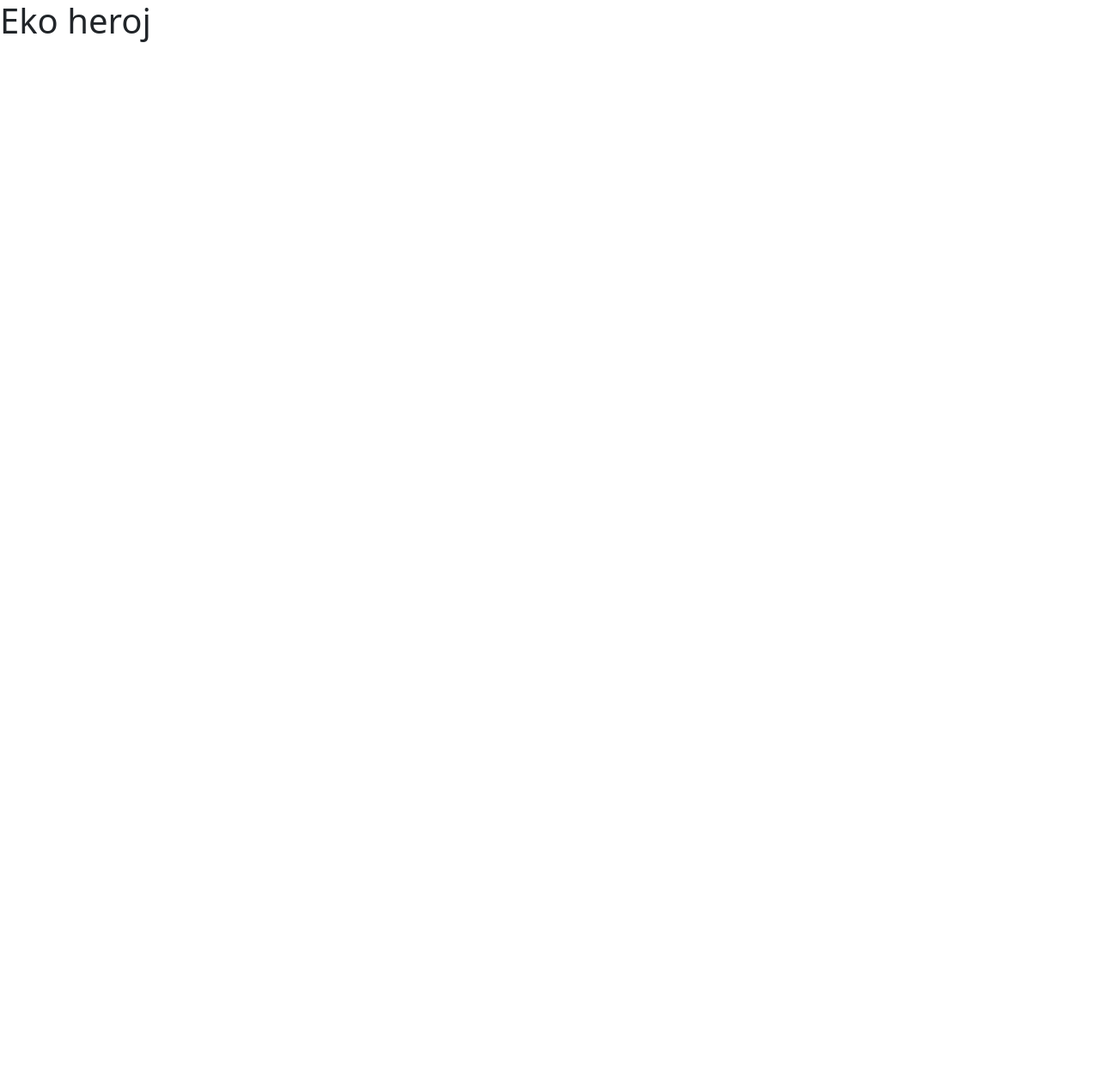
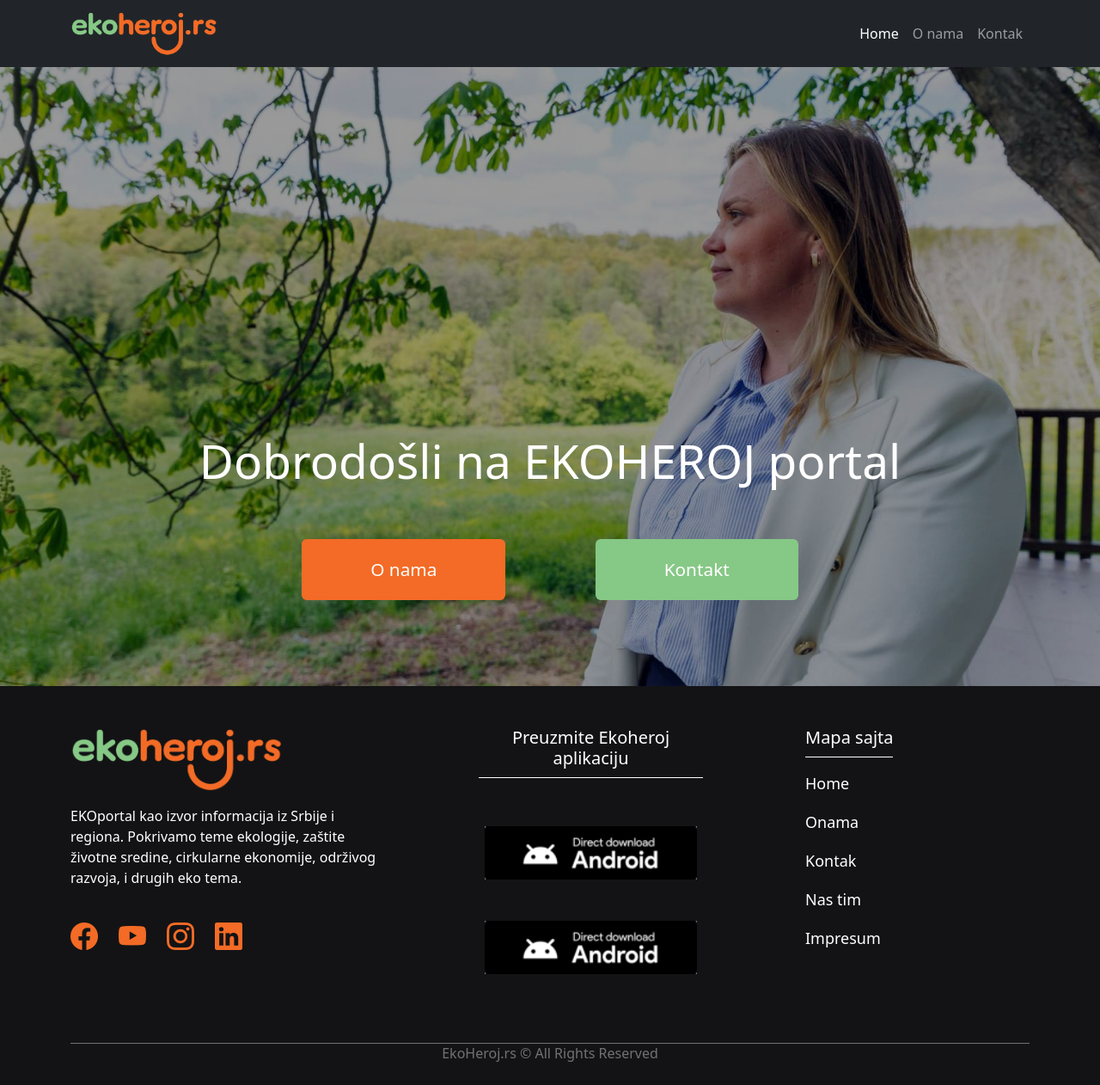
Before and after one commit to VesnaE/primer1, a PHP site: page / in a window 1280 px wide. Before the commit the page is almost empty. Shown: the whole page at 86% size. Before the commit the page ends 49 px from the top, so only its background shows below. Run offline with PHP 8.4, Linux system fonts and the light colour scheme.

Commit message:
header i footer

```diff
--- /dev/null
+++ b/footer.php
@@ -0,0 +1,47 @@
+<!-- footer -->
+<footer class="py-5">
+  <div class="container">
+    <div class="row justify-content-between">
+      <div class="col-md-4">
+        <a href="index.php"><img src="img/logo.png" alt="logo"></a>
+        <p class="py-3">EKOportal kao izvor informacija iz Srbije i regiona. Pokrivamo teme ekologije, zaštite životne sredine,
+          cirkularne ekonomije, održivog razvoja, i drugih eko tema.</p>
+          <ul class="list-unstyled d-flex">
+            <li class="me-4"><a href=""><i class="bi bi-facebook"></i></a></li>
+            <li class="me-4"><a href=""><i class="bi bi-youtube"></i></a></li>
+            <li class="me-4"><a href=""><i class="bi bi-instagram"></i></a></li>
+            <li class="me-4"><a href=""><i class="bi bi-linkedin"></i></a></li>
+          </ul>
+      </div>
+      <div class="col-md-3 text-center">
+        <h4>Preuzmite Ekoheroj aplikaciju</h4>
+        <a href=""><img class="mt-5" src="img/android.png" alt=""></a>
+        <a href=""><img class="mt-5" src="img/android.png" alt=""></a>
+      </div>
+      <div class="col-md-3">
+      <h4>Mapa sajta</h4>
+      <ul class="list-unstyled">
+        <li><a href="">Home</a></li>
+        <li><a href="">Onama</a></li>
+        <li><a href="">Kontak</a></li>
+        <li><a href="">Nas tim</a></li>
+        <li><a href="">Impresum</a></li>
+      </ul>
+      </div>
+    </div>
+    <div class="line">
+      <p class="text-center mt-3">EkoHeroj.rs © All Rights Reserved</p>
+    </div>
+  </div>
+</footer>
+
+
+
+
+
+
+<script src="https://cdn.jsdelivr.net/npm/bootstrap@5.3.5/dist/js/bootstrap.bundle.min.js"
+  integrity="sha384-k6d4wzSIapyDyv1kpU366/PK5hCdSbCRGRCMv+eplOQJWyd1fbcAu9OCUj5zNLiq" crossorigin="anonymous"></script>
+</body>
+
+</html>
--- /dev/null
+++ b/header.php
@@ -0,0 +1,38 @@
+<!doctype html>
+<html lang="en">
+
+<head>
+  <meta charset="utf-8">
+  <meta name="viewport" content="width=device-width, initial-scale=1">
+  <title>Eko heroj</title>
+  <link href="https://cdn.jsdelivr.net/npm/bootstrap@5.3.5/dist/css/bootstrap.min.css" rel="stylesheet"
+    integrity="sha384-SgOJa3DmI69IUzQ2PVdRZhwQ+dy64/BUtbMJw1MZ8t5HZApcHrRKUc4W0kG879m7" crossorigin="anonymous">
+  <link rel="stylesheet" href="https://cdn.jsdelivr.net/npm/bootstrap-icons@1.11.3/font/bootstrap-icons.min.css">
+  <link rel="stylesheet" href="style.css">
+
+</head>
+
+<body>
+  <!-- navigacija -->
+  <nav class="navbar navbar-expand-lg bg-dark navbar-dark">
+    <div class="container">
+      <a class="navbar-brand" href="#"><img src="img/logo.png" alt=""></a>
+      <button class="navbar-toggler" type="button" data-bs-toggle="collapse" data-bs-target="#navbarNav"
+        aria-controls="navbarNav" aria-expanded="false" aria-label="Toggle navigation">
+        <span class="navbar-toggler-icon"></span>
+      </button>
+      <div class="collapse navbar-collapse" id="navbarNav">
+        <ul class="navbar-nav ms-auto">
+          <li class="nav-item">
+            <a class="nav-link active" aria-current="page" href="index.php">Home</a>
+          </li>
+          <li class="nav-item">
+            <a class="nav-link" href="onama.php">O nama</a>
+          </li>
+          <li class="nav-item">
+            <a class="nav-link" href="kontakt.php">Kontak</a>
+          </li>
+        </ul>
+      </div>
+    </div>
+  </nav>
--- a/index.php
+++ b/index.php
@@ -1,15 +1,16 @@
-<!doctype html>
-<html lang="en">
-  <head>
-    <meta charset="utf-8">
-    <meta name="viewport" content="width=device-width, initial-scale=1">
-    <title>Bootstrap demo</title>
-    <link href="https://cdn.jsdelivr.net/npm/bootstrap@5.3.5/dist/css/bootstrap.min.css" rel="stylesheet"
-     integrity="sha384-SgOJa3DmI69IUzQ2PVdRZhwQ+dy64/BUtbMJw1MZ8t5HZApcHrRKUc4W0kG879m7" crossorigin="anonymous">
-  </head>
-  <body>
-    <h1>Eko heroj</h1>
-    <script src="https://cdn.jsdelivr.net/npm/bootstrap@5.3.5/dist/js/bootstrap.bundle.min.js"
-     integrity="sha384-k6d4wzSIapyDyv1kpU366/PK5hCdSbCRGRCMv+eplOQJWyd1fbcAu9OCUj5zNLiq" crossorigin="anonymous"></script>
-  </body>
-</html>
+<?php include "header.php"; ?>
+
+
+<header class="homeHeader">
+    <div class="hroup">
+        <h1>Dobrodošli na EKOHEROJ portal</h1>
+        <div class="buttons text-center">
+            <a href="" class="btn btn-warning">O nama</a>
+            <a href="" class="btn btn-success">Kontakt</a>
+        </div>
+    </div>
+</header>
+
+
+
+<?php include "footer.php";?>
--- /dev/null
+++ b/style.css
@@ -0,0 +1,99 @@
+/*varijable*/
+
+:root {
+    --primary: #f36b26;
+    --secondary: #86c886;
+    --tertiary: #131315;
+    --black: black;
+    --white: white;
+
+}
+
+/*basic styles*/
+body {
+
+    color: black;
+}
+h1 {
+    font-size: 55px;
+}
+h2 {
+    font-size: 35px;
+}
+.btn {
+    border: none;
+    color: var(--white);
+    padding: 20px 80px;
+    font-size: 1.3rem;
+}
+.btn-warning {
+    background: var(--primary);
+}
+.btn-warning:hover {
+    background: var(--secondary);
+    color: var(--white);
+}
+.btn-success {
+    background: var(--secondary);
+}
+.btn-success:hover {
+    background: var(--primary);
+    color: var(--white);
+}
+/* nav*/
+.navbar-brand img {
+    width: 171px;
+}
+footer{
+   background: var(--tertiary);
+   /* background: linear-gradient(rgba(19, 19, 21, 0.8), rgba(19, 19, 21, 0.8)), url(img/logo.png); */
+   color: white;
+}
+footer img {
+    width: 247px;
+}
+footer .line {
+    width: 100%;
+    height: 1px;
+    background: var(--white);
+    opacity: 40%;
+    margin-top: 80px;
+}
+footer .col-md-4:nth-child(1) a {
+    font-size: 2rem;
+    color: var(--primary);
+}
+footer .col-md-4:nth-child(1) a:hover {
+
+    color: var(--secondary);
+}
+footer h4 {
+    border-bottom: 1px solid var(--white);
+    font-size: 20px;
+    display: inline-block;
+    padding-bottom: 10px;
+}
+footer .col-md-3:nth-child(3) a {
+    color: var(--white);
+    line-height: 2.5;
+    font-size: 18px;
+    text-decoration: none;
+}
+/* home.Header */
+.homeHeader {
+    background: linear-gradient(rgba(0,0,0,.4),rgba(0,0,0,.4)), url(img/home-vanja.jpg);
+    height: 90vh;
+    background-size: cover;
+    display: flex;
+    align-items: flex-end;
+    justify-content: center;
+    padding-bottom: 100px;
+}
+.homeHeader h1 {
+    color: var(--white);
+    text-align: center;
+    padding-bottom: 50px;
+}
+.homeHeader .btn-success {
+    margin-left: 100px;
+}
```
Also changed, not shown: kontakt.php (added, +8 -0 lines), onama.php (added, +8 -0 lines), img/android.png (added), img/appstore.png (added), img/blog.png (added), img/footer.png (added), img/home-vanja.jpg (added), img/logo.png (added), img/vector1.png (added), img/vector2.png (added), img/vector3.png (added), img/vector4.png (added).
